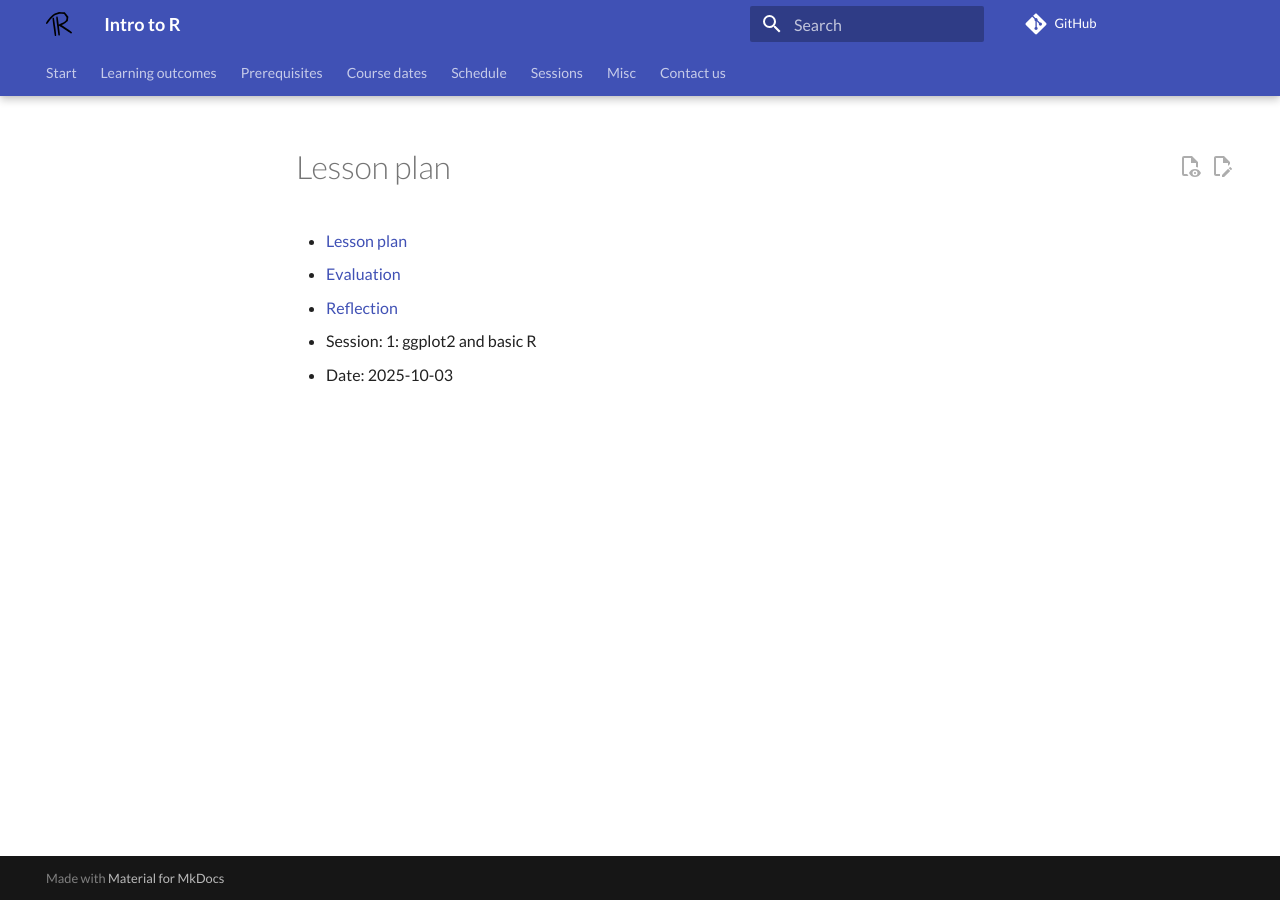
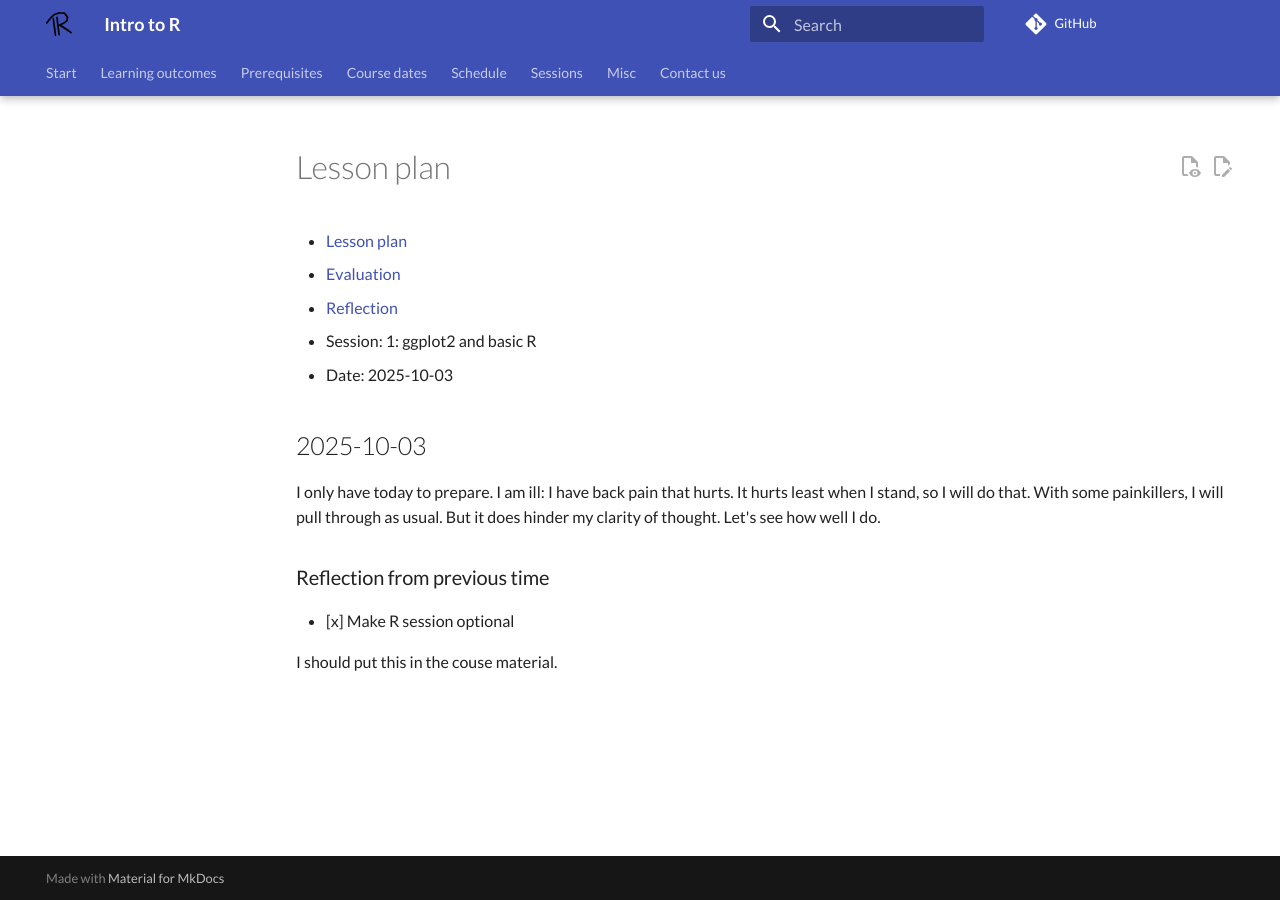
Before and after one commit to richelbilderbeek/intro_r_course, an MkDocs documentation site: the page built from docs/lesson_plans/20251003/README.md, in a window 1280 px wide. Built offline with MkDocs 1.6.1 and Material for MkDocs 9.7.7, drawn with Linux system fonts in a browser that asks for light colours; comment, search, counter and statistics services are not loaded.

Commit message:
Session is optional

```diff
--- a/docs/lesson_plans/20251003/README.md
+++ b/docs/lesson_plans/20251003/README.md
@@ -5,3 +5,16 @@
 - [Reflection](../../reflections/20251003/README.md)
 - Session: 1: ggplot2 and basic R
 - Date: 2025-10-03
+
+## 2025-10-03
+
+I only have today to prepare. I am ill: I have back pain that hurts. It
+hurts least when I stand, so I will do that. With some painkillers, I will
+pull through as usual. But it does hinder my clarity of thought. Let's
+see how well I do.
+
+### Reflection from previous time
+
+- [x] Make R session optional
+
+I should put this in the couse material.
```
Also changed, not shown: docs/course_dates.md (+4 -4 lines), docs/reflections/20250404/README.md (+4 -4 lines).
